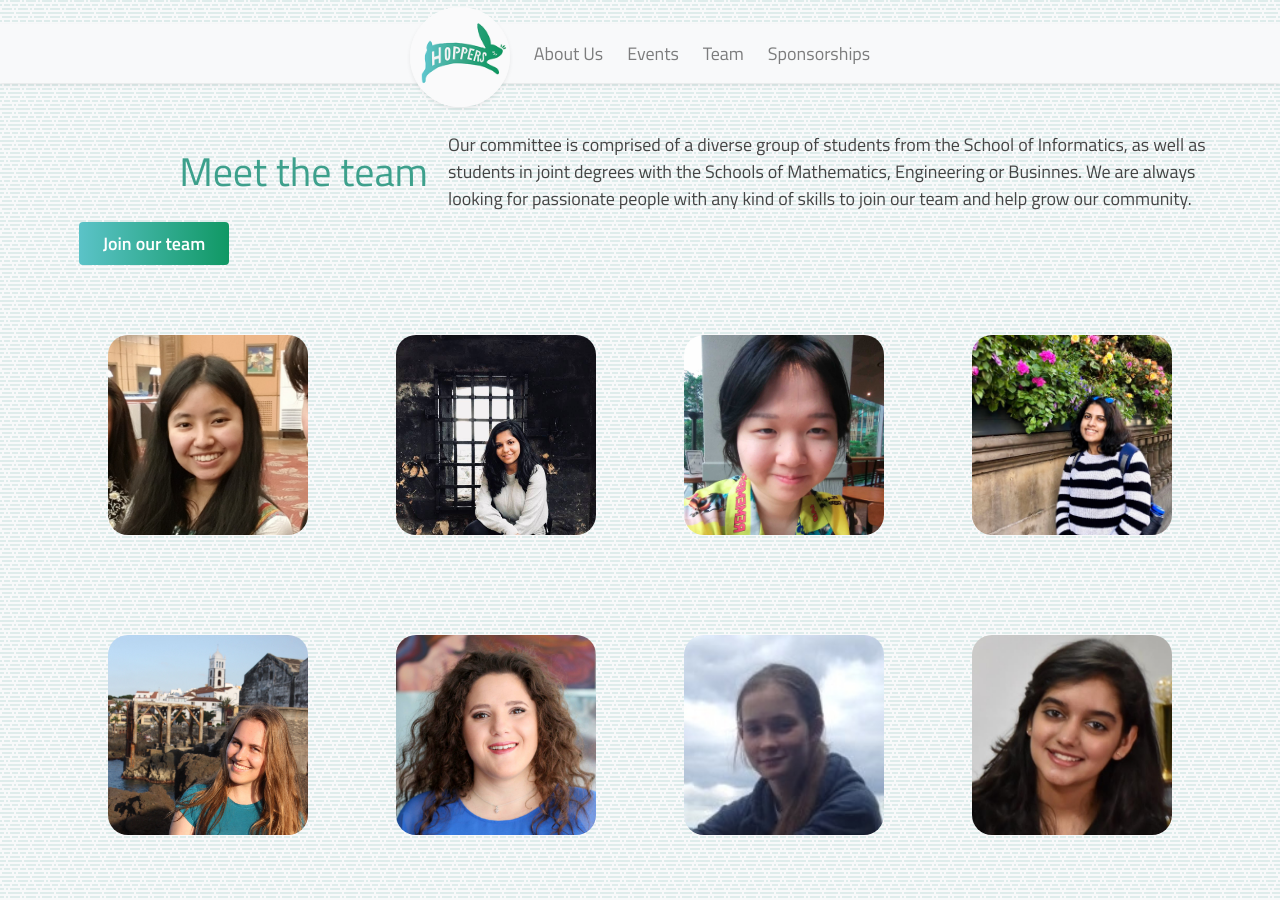
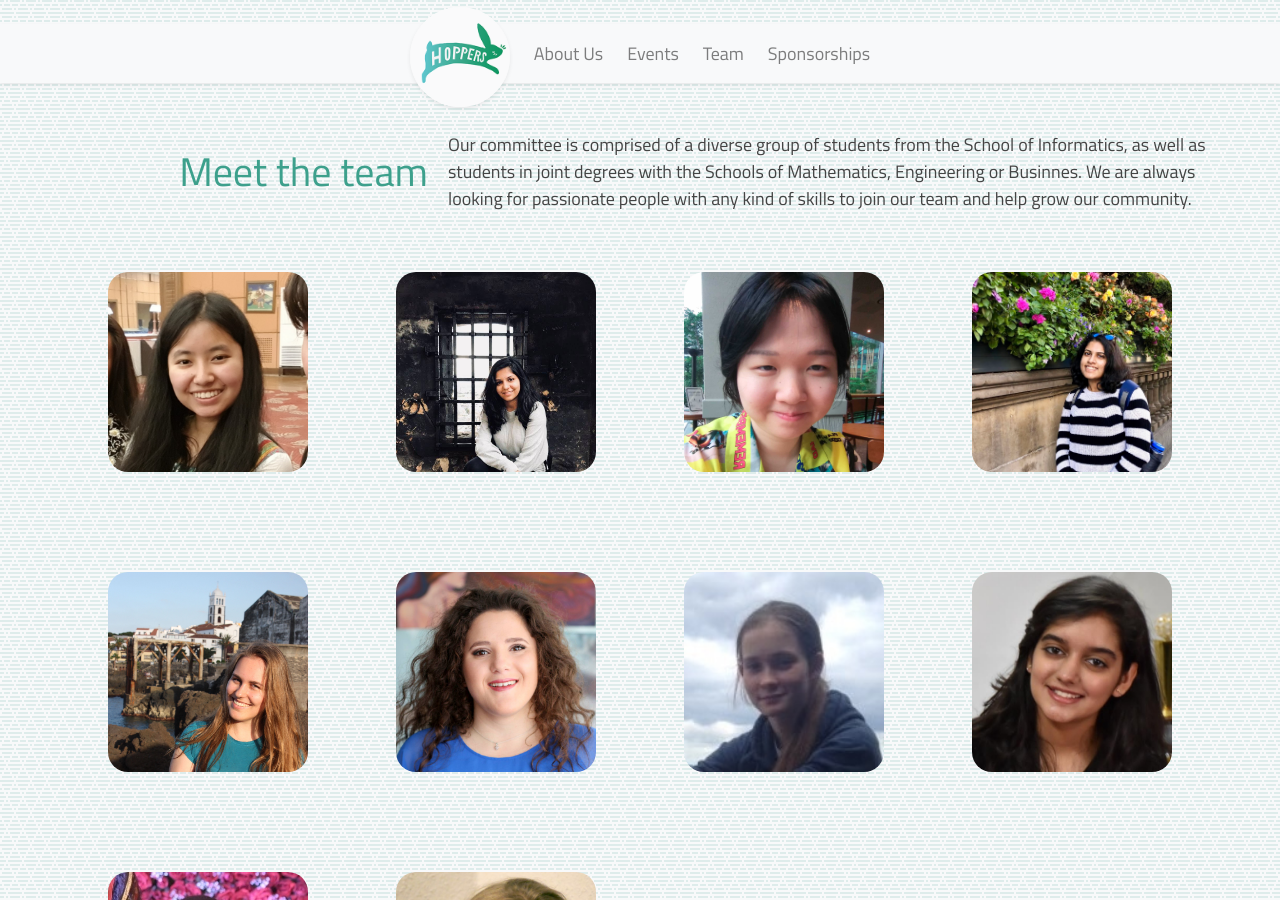
Before and after one commit to edinburgh-hoppers/website_new, a Jekyll site: the page built from _pages/teams.html, in a window 1280 px wide and 900 px high. Built offline with Jekyll 4.4.1, drawn with Linux system fonts in a browser that asks for light colours; nearby versions of some CDN libraries.

Commit message:
Update teams.html

```diff
--- a/_pages/teams.html
+++ b/_pages/teams.html
@@ -12,10 +12,10 @@ layout: default
             passionate
             people with any kind of skills to join our team and help grow our community.
         </p>
-        <div class="col-12 center-horizontally">
+        <!-- <div class="col-12 center-horizontally">
             <a class="col-12 col-md-5 col-lg-5 button clickable" href="https://forms.gle/zMaTPutRp7HkLz5D9"
                 target="_blank">Join our team</a>
-        </div>
+        </div> -->
     </div>
 
     <div class="member-wrapper">
```
